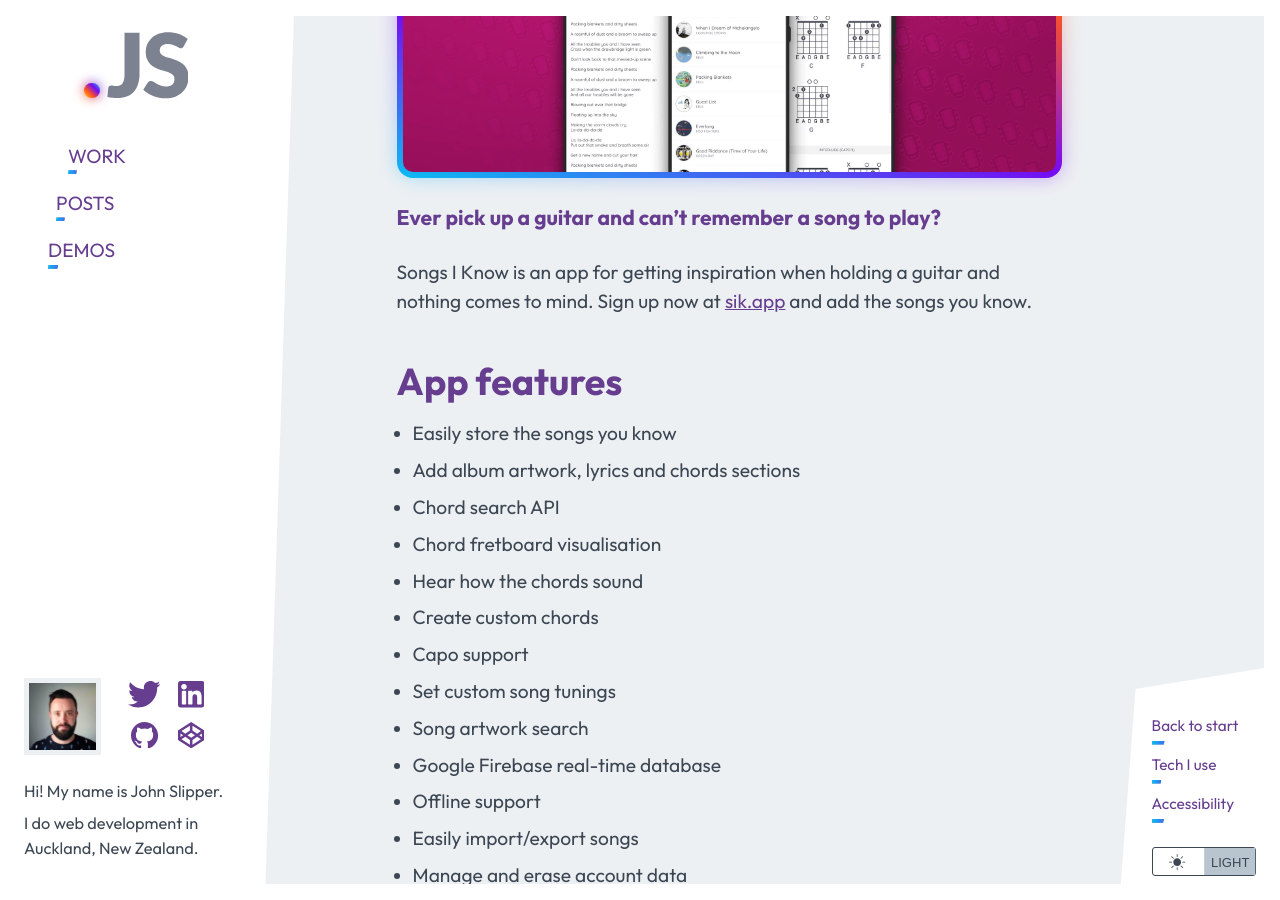
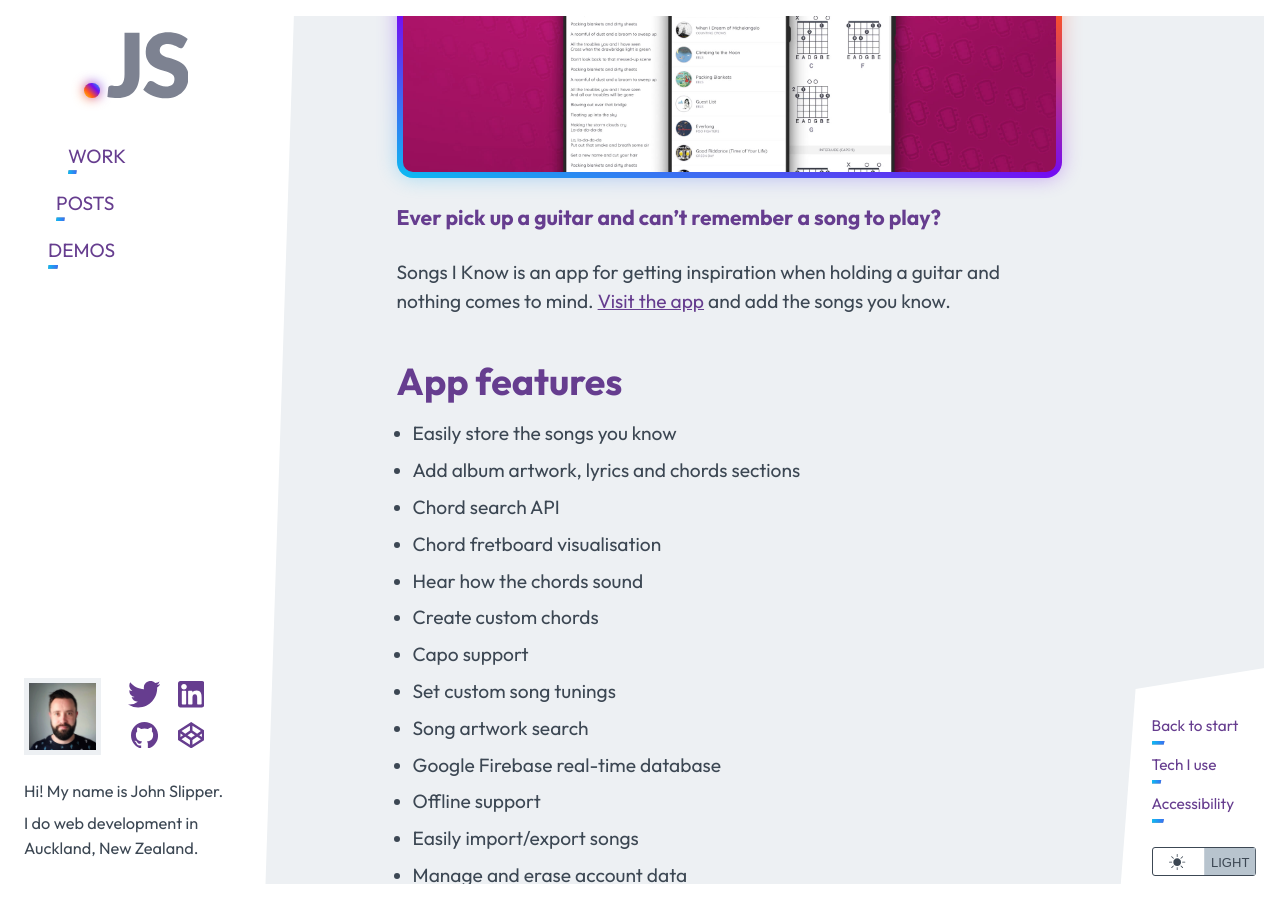
Before and after one commit to johnslipper/johnslipper.github.io, a Jekyll site: the page built from _posts/2021-03-22-sik-svelte-app.markdown, in a window 1280 px wide and 900 px high, scrolled down 323 px. Built offline with Jekyll 4.4.1, drawn with Linux system fonts in a browser that asks for light colours.

Commit message:
SIK app URL update

```diff
--- a/_posts/2021-03-22-sik-svelte-app.markdown
+++ b/_posts/2021-03-22-sik-svelte-app.markdown
@@ -43,12 +43,12 @@
 	url: "/img/posts-full/sik-svelte-app-6.jpg",
 	caption: "Editing the frets and fingering of a chord"
 }
-link-website: "https://sik.app"
+link-website: "https://songs-i-know-2020.web.app"
 ---
 
 Ever pick up a guitar and can't remember a song to play?
 
-Songs I Know is an app for getting inspiration when holding a guitar and nothing comes to mind. Sign up now at [sik.app](https://sik.app) and add the songs you know.
+Songs I Know is an app for getting inspiration when holding a guitar and nothing comes to mind. [Visit the app](https://songs-i-know-2020.web.app) and add the songs you know.
 
 ## App features
 
```
